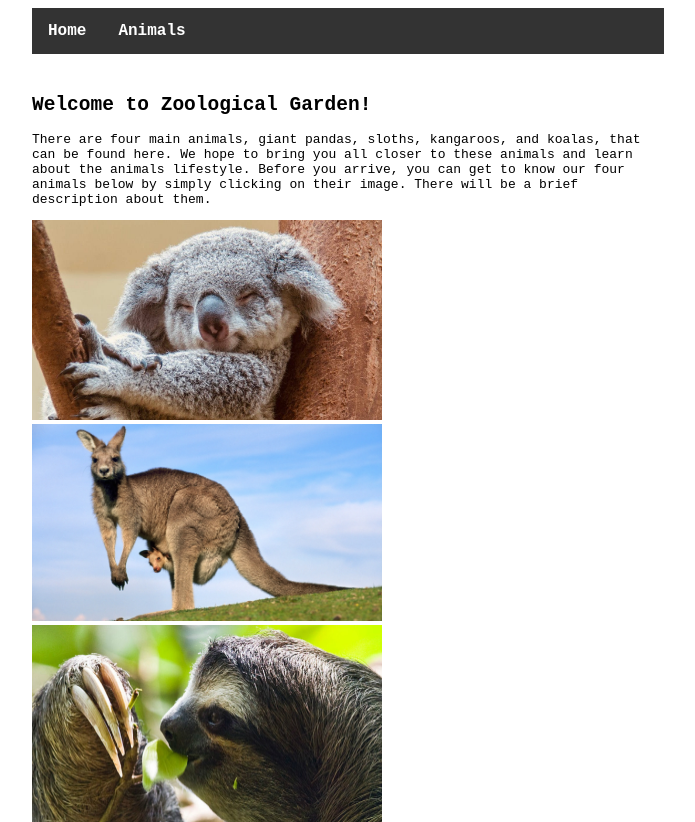
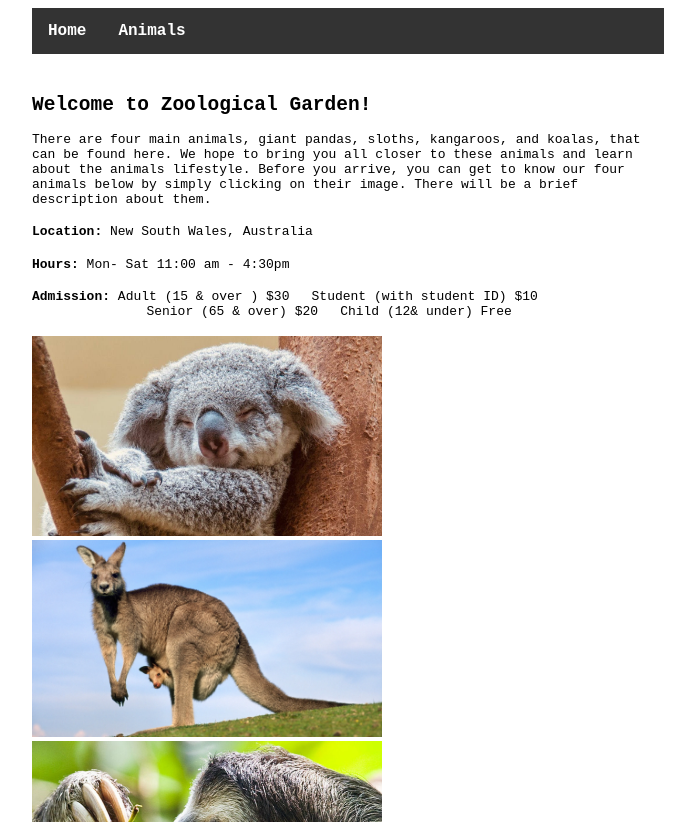
Before and after one commit to lishannon/Zoo, a plain HTML site: page index.html in a window 1280 px wide. Shown: the top 822 px of the page, without its empty margins (292-987 px from the left). Drawn offline with Linux system fonts and the light colour scheme.

Commit message:
Added more content on the homepage: location, price, hours

```diff
--- a/css/animals.css
+++ b/css/animals.css
@@ -18,7 +18,7 @@ h1 {
 }
 
 
-#info,h2, h3,#funfact{
+#info,h2, h3, h4,#funfact{
   font-family: monospace;
 }
 
--- a/index.html
+++ b/index.html
@@ -35,6 +35,15 @@
                 There will be a brief description about them.
             </p>
 
+            <h4>Location: <span class="lightText" > New South Wales, Australia </span></h4>
+            <h4>Hours: <span class="lightText" > Mon- Sat 11:00 am - 4:30pm </span></h4>
+            <h4>Admission: <span class="lightText" > Adult (15 & over ) $30 &ensp;
+                Student (with student ID) $10  <br>
+                &emsp;&emsp; &ensp;&ensp;&emsp;&emsp; &emsp;&emsp; Senior (65 & over) $20 &ensp;
+                Child (12& under)   Free
+                </span></h4>
+
+
             <a href = "koalas.html"><img src ="images/croppedKoala.jpeg" alt="Koalas" > </a>
             <a href="kangaroos.html"><img src ="images/kangaroo.jpeg" alt="Kangaroo"> </a>
             <a href="sloths.html"> <img src ="images/sloth.jpeg" alt="Sloth"> </a>
```
